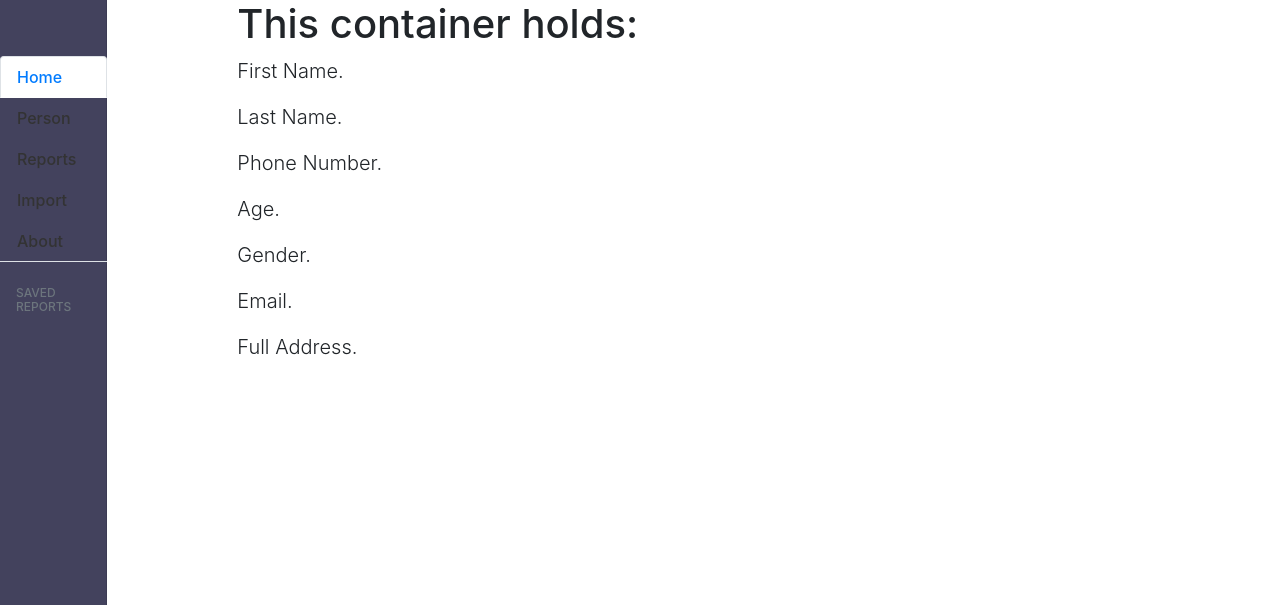
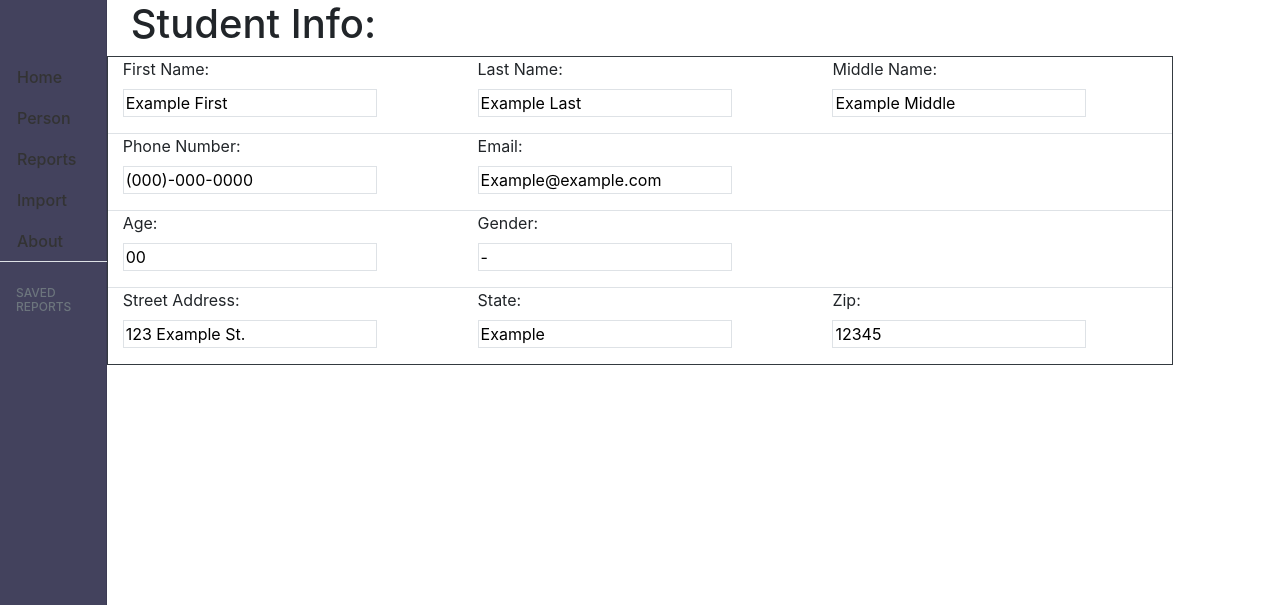
Before and after one commit to dev-nullified/UNR-VMC, a Flask app: page /person in a window 1280 px wide. Shown: the top 605 px of the page. Run offline with Flask 2, Linux system fonts and the light colour scheme; some libraries are stand-ins or nearby versions.

Commit message:
Update to Person Page and Navbar
+Added Personnal in as text string
(used input form)
+Added Boarders to data
+Organized Data Display on Person page.
-Cleaned up code for readability

Navebar:
-turned off active page highlight: it was stuck on home.

```diff
--- a/app/templates/navbar.html
+++ b/app/templates/navbar.html
@@ -2,7 +2,7 @@
     <div class="sidebar-sticky" >
       <ul class="nav flex-column nav-tabs">
         <li class="nav-item" >
-          <a class="nav-link active" href="/">
+          <a class="nav-link" href="/">
             Home <span class="sr-only">(current)</span>
           </a>
         </li>
--- a/app/templates/persons.html
+++ b/app/templates/persons.html
@@ -4,15 +4,89 @@
 
 {% block body %}
 
-<div class="container col-sm-8 col-md-8 col-lg-8 px-4">
-    <h1>This container holds:</h1>
-    <p class="lead">First Name.</p>
-        <p class="lead">Last Name.</p>
-        <p class="lead">Phone Number.</p>
-        <p class="lead">Age.</p>
-        <p class="lead">Gender.</p>
-        <p class="lead">Email.</p>
-        <p class="lead">Full Address.</p>
+<div class="container col-10 px-4">
+    <h1>Student Info:</h1>
+</div>
+
+<div class="container col-10 border border-dark">
+    <form>
+        <!-- FIRST ROW LABELS : NAMES -->
+        <div class="row">
+            <label class="col-4">First Name: </label>
+            <label class="col-4">Last Name: </label>
+            <label class="col-4">Middle Name: </label>
+        </div>
+
+        <!-- FIRST ROW INPUT : NAMES -->
+        <div class="form-group row">
+            <div class="col-4">
+                <input class="border" type="text" readonly class="form-control-plaintext" id="FirstName" value="Example First">
+            </div>
+            <div class="col-4">
+                <input class="border" type="text" readonly class="form-control-plaintext" id="LastName" value="Example Last">
+            </div>
+            <div class="col-4">
+                <input class="border" type="text" readonly class="form-control-plaintext" id="MiddleName" value="Example Middle">
+            </div>
+        </div>
+        <div class="row line">
+        </div>
+
+        <!-- SECOND ROW LABELS : EMAIL AND PHONE NUMBERS-->
+        <div class="border-top row">
+            <label class="col-4">Phone Number: </label>
+            <label class="col-4">Email: </label>
+        </div>
+
+        <!-- SECOND ROW INPUT : EMAIL AND PHONE NUMBERS -->
+        <div class="form-group row">
+            <div class="col-4">
+                <input class="border" type="text" readonly class="form-control-plaintext" id="PhoneNumber" value="(000)-000-0000">
+            </div>
+            <div class="col-4">
+                <input class="border" type="text" readonly class="form-control-plaintext" id="StudentEmail" value="Example@example.com">
+            </div>
+        </div>
+
+                <!-- THIRD ROW LABELS : AGE AND GENDER-->
+        <div class="border-top row">
+            <label class="col-4">Age: </label>
+            <label class="col-4">Gender: </label>
+        </div>
+
+        <!-- THIRD ROW INPUT : AGE AND GENDER -->
+        <div class="form-group row">
+            <div class="col-4">
+                <input class="border" type="text" readonly class="form-control-plaintext" id="StudentAge" value="00">
+            </div>
+            <div class="col-4">
+                <input class="border" type="text" readonly class="form-control-plaintext" id="StudentGender" value="-">
+            </div>
+        </div>
+
+                        <!-- FOURTH ROW LABELS : ADDRESS-->
+        <div class="border-top row">
+            <label class="col-4">Street Address: </label>
+            <label class="col-4">State: </label>
+            <label class="col-4">Zip: </label>
+        </div>
+
+        <!-- FOURTH ROW INPUT : ADDRESS -->
+        <div class="form-group row">
+            <div class="col-4">
+                <input class="border" type="text" readonly class="form-control-plaintext" id="StudentStAddress" value="123 Example St.">
+            </div>
+            <div class="col-4">
+                <input class="border" type="text" readonly class="form-control-plaintext" id="StudnetState" value="Example">
+            </div>
+            <div class="col-4">
+                <input class="border" type="text" readonly class="form-control-plaintext" id="StudnetZip" value="12345">
+            </div>
+        </div>
+
+    </form>
+</div>
+
 </div>
 
 {% endblock %}
```
